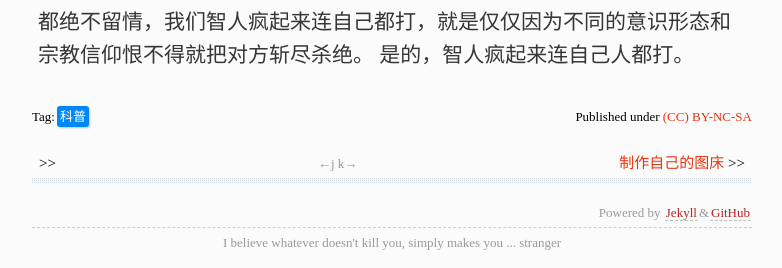
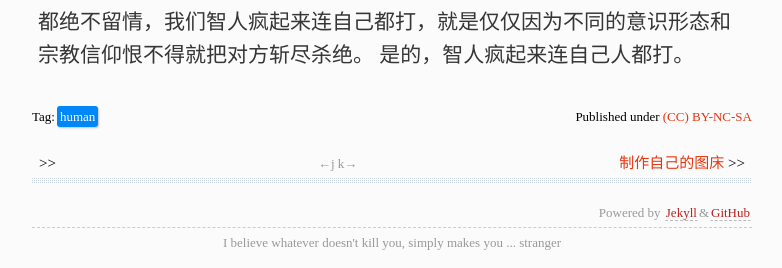
Before and after one commit to xavierskip/xavierskip.github.io, a Jekyll site: the page built from _posts/2022-02-28-one-world-one-human.md, in a window 1280 px wide and 900 px high, scrolled down 2281 px. Shown: the part 629-897 px from the top of the window, without its empty margins (248-1030 px from the left). Built offline with Jekyll 4.4.1, drawn with Linux system fonts in a browser that asks for light colours; comment, search, counter and statistics services are not loaded.

Commit message:
Update 2022-02-28-one-world-one-human.md

```diff
--- a/_posts/2022-02-28-one-world-one-human.md
+++ b/_posts/2022-02-28-one-world-one-human.md
@@ -2,7 +2,7 @@
 layout: post
 title: 世界上只有一种人类
 tags:
-- 科普
+- human
 ---
 
 我说：“世界上只有一种人类”。
```
